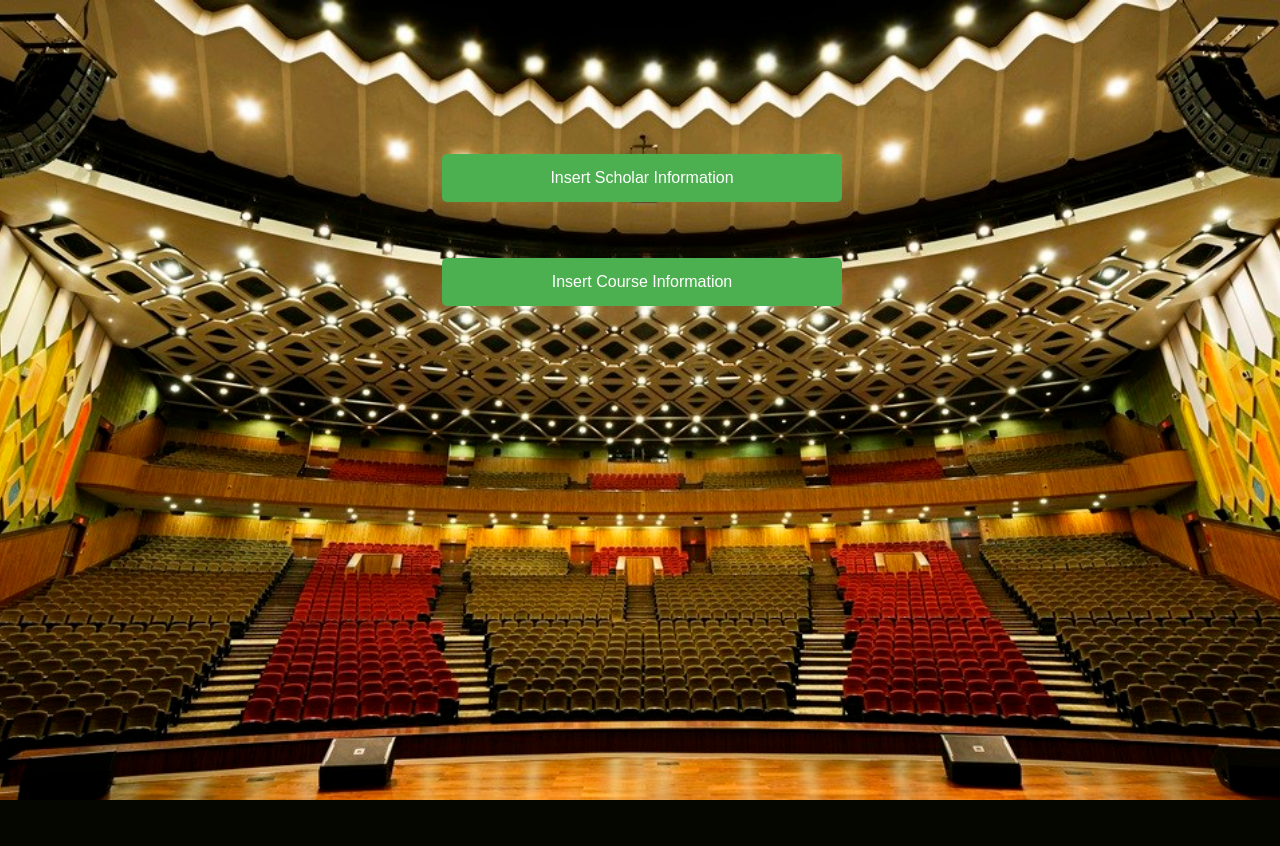
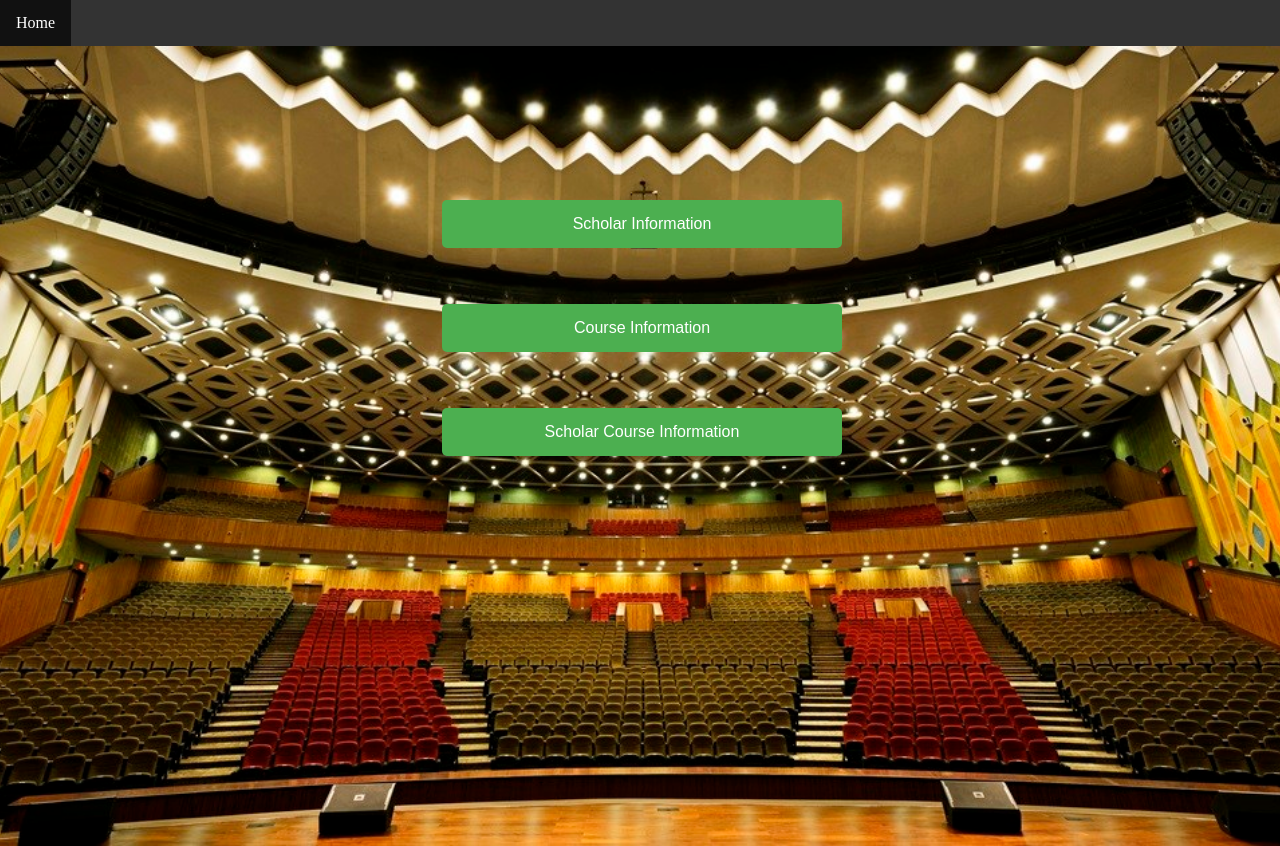
Before and after one commit to chaitybhandari/phd_info_mgmt_system, a Django app: page /phd/phd_insert/ in a window 1280 px wide. Before the commit the page ends 800 px from the top, so only its background shows below. Run offline with Django 3.2, Linux system fonts and the light colour scheme; some libraries are stand-ins or nearby versions.

Commit message:
Added navbar, functionality to insert and update scholar courses.

```diff
--- a/phd_info_mgmt_system/urls.py
+++ b/phd_info_mgmt_system/urls.py
@@ -21,4 +21,7 @@
                            , name='phd_scholar_course_update'),
                        url(r'^phd_course_insert/$', views.phd_course_insert,
                            name='phd_course_insert'),
+                       url(r'^phd_scholar_course_insert',
+                           views.phd_scholar_course_insert,
+                           name='phd_scholar_course_insert')
                        )
--- a/phd_info_mgmt_system/views.py
+++ b/phd_info_mgmt_system/views.py
@@ -13,8 +13,9 @@
 
 def phd_update_page(request):
   context = RequestContext(request)
+  records = PhDScholar.objects.all()
   return render_to_response('phd_info_mgmt_system/phd_update.html',
-                            {}, context)
+                            {'phd_scholars': records}, context)
 
 
 def phd_insert_page(request):
@@ -48,6 +49,69 @@
                               {'form_origin': '/phd/phd_scholar_insert/'}, context)
 
 
+def phd_scholar_course_insert(request):
+  context = RequestContext(request)
+  if request.method == 'POST':
+    request_dict = dict()
+    id_number = request.POST.get('id_number')
+    course_id = request.POST.get('course_id')
+    phd_scholar_objs = PhDScholar.objects.filter(id_number=id_number)
+    if len(phd_scholar_objs) <= 0:
+      error_msg = "The scholar with ID {id}" \
+                  " does not exist in the database.".format(id=id_number)
+      courses = PhDCourses.objects.all()
+
+      return render_to_response('phd_info_mgmt_system/'
+                                'phd_scholar_course_form.html',
+                                {'scholar_dn_exist': error_msg,
+                                 'all_courses': courses,
+                                 'disable_grades': True}, context)
+
+    course_obj = PhDCourses.objects.filter(course_id=course_id)[0]
+    phd_scholar_obj = phd_scholar_objs[0]
+    phd_scholar_course_list =\
+     PhDScholarCourses.objects.filter(id_number=phd_scholar_obj,
+                                      course_id=course_obj)
+    if len(phd_scholar_course_list) > 0:
+      context_dict = dict()
+      error_msg = 'The Course with ID {id} and name {name} already' \
+                  ' exists in the' \
+                  ' Database under scholar' \
+                  ' {s_id}.'.format(id=course_obj.course_id,
+                                    name=course_obj.course_name,
+                                    s_id=phd_scholar_obj.id_number)
+
+      context_dict["scholar_course_exists"] = error_msg
+      courses = PhDCourses.objects.all()
+      context_dict["all_courses"] = courses
+      context_dict["disable_grades"] = True
+      return render_to_response('phd_info_mgmt_system/'
+                                'phd_scholar_course_form.html',
+                                context_dict, context)
+
+    for key in request.POST:
+      if key != "csrfmiddlewaretoken":
+        if key == 'id_number':
+          request_dict[key] = phd_scholar_obj
+        elif key == 'course_id':
+          request_dict[key] = course_obj
+        else:
+          request_dict[key] = request.POST.get(key)
+    phd_scholar_course = PhDScholarCourses(**request_dict)
+    phd_scholar_course.save()
+    success_msg = "Course Information has been updated against the PhD Scholar."
+    return render_to_response('phd_info_mgmt_system/phd_scholar_course_form.html',
+                              {'scholar_update_success': success_msg}, context)
+  else:
+    courses = PhDCourses.objects.all()
+    context_dict = dict()
+    context_dict["form_origin"] = '/phd/phd_scholar_course_insert/'
+    context_dict["all_courses"] = courses
+    context_dict["disable_grades"] = True
+    return render_to_response('phd_info_mgmt_system/phd_scholar_course_form.html',
+                              context_dict, context)
+
+
 def phd_course_insert(request):
   context = RequestContext(request)
   if request.method == 'POST':
@@ -75,7 +139,12 @@
   if request.method == 'POST':
     id_number = request.POST.get('id_number')
     phd_scholar_obj = PhDScholar.objects.filter(id_number=id_number)[0]
+    phd_thesis_list = PhDThesis.objects.filter(id_number=phd_scholar_obj)
     request_dict = dict()
+    if len(phd_thesis_list) > 0:
+      thesis_id = phd_thesis_list[0].thesis_id
+      request_dict['thesis_id'] = thesis_id
+
     for key in request.POST:
       if key != "csrfmiddlewaretoken" and key != 'source':
         if key == 'id_number':
@@ -85,8 +154,10 @@
     phd_thesis = PhDThesis(**request_dict)
     phd_thesis.save()
     success_msg = 'PhD Scholar Thesis Information successfully updated!'
+    records = PhDScholar.objects.all()
     return render_to_response('phd_info_mgmt_system/phd_update.html',
-                              {'thesis_update_success': success_msg},
+                              {'thesis_update_success': success_msg,
+                               'phd_scholars': records},
                               context)
   else:
     return render_to_response('phd_info_mgmt_system/phd_thesis_form.html'
@@ -115,7 +186,8 @@
       context_dict["scholar_course_exists"] = error_msg
       context_dict["form_values"] = dict()
       context_dict["form_values"]['id_number'] = phd_scholar_obj.id_number
-      context_dict['dept_course_list'] = create_dept_course_list(phd_scholar_obj)
+      context_dict['scholar_course_list'] = \
+        create_scholar_course_list(phd_scholar_obj)
       return render_to_response('phd_info_mgmt_system/'
                                 'phd_scholar_course_form.html',
                                 context_dict, context)
@@ -131,8 +203,10 @@
     phd_scholar_course = PhDScholarCourses(**request_dict)
     phd_scholar_course.save()
     success_msg = "Course Information has been updated against the PhD Scholar."
+    records = PhDScholar.objects.all()
     return render_to_response('phd_info_mgmt_system/phd_update.html',
-                              {'scholar_update_success': success_msg}, context)
+                              {'scholar_update_success': success_msg,
+                               'phd_scholars': records}, context)
   else:
     return render_to_response('phd_info_mgmt_system/phd_scholar_course_form.html',
                               {}, context)
@@ -148,8 +222,10 @@
     phd_scholar = PhDScholar(**request_dict)
     phd_scholar.save()
     success_msg = 'PhD Scholar Information successfully updated!'
+    records = PhDScholar.objects.all()
     return render_to_response('phd_info_mgmt_system/phd_update.html',
-                              {'scholar_update_success': success_msg}, context)
+                              {'scholar_update_success': success_msg,
+                               'phd_scholars': records}, context)
   else:
     return render_to_response('phd_info_mgmt_system/phd_scholar_form.html',
                               {}, context)
@@ -159,7 +235,8 @@
   source_resolution_dict = {
     'phd_scholar': {
         'template': 'phd_scholar_form.html',
-        'class': PhDScholar
+        'class': PhDScholar,
+        'url': '/phd/phd_scholar_update/'
     },
     'phd_thesis': {
         'template': 'phd_thesis_form.html',
@@ -173,7 +250,8 @@
     },
     'phd_scholar_courses': {
         'template': 'phd_scholar_course_form.html',
-        'class': PhDScholarCourses
+        'class': PhDScholarCourses,
+        'url': '/phd/phd_scholar_course_update/'
     }
   }
   context = RequestContext(request)
@@ -182,18 +260,20 @@
   if request.method == 'POST':
     id_number = request.POST.get('id_number')
     source = request.POST.get('source')
-    if source == "phd_scholar":
-      context_dict["form_action"] = '/phd/phd_scholar_update/'
+    if source in ["phd_scholar", "phd_scholar_courses"]:
+      context_dict["form_action"] = source_resolution_dict[source]["url"]
       context_dict["readonly"] = True
     records = PhDScholar.objects.filter(id_number=id_number)
     if len(records) <= 0:
       error_msg = 'The ID Number {id} does not' \
                   ' exist in the Database.'.format(id=id_number)
+      records = PhDScholar.objects.all()
       return render_to_response('phd_info_mgmt_system/phd_update.html',
-                                {'id_number_dn_exist': error_msg}, context)
+                                {'id_number_dn_exist': error_msg,
+                                 'phd_scholars': records}, context)
     else:
       if source == "phd_scholar_courses":
-        context_dict['dept_course_list'] = create_dept_course_list(records[0])
+        context_dict['dept_course_list'] = create_scholar_course_list(records[0])
 
       source_class = ((source_resolution_dict.get(source)).get('class'))
       record_object_list = source_class.objects.filter(id_number=id_number)
@@ -230,3 +310,11 @@
     if department_to_course_alias[scholar_department] in course.course_id:
       dept_course_list.append(course)
   return dept_course_list
+
+
+def create_scholar_course_list(scholar_record):
+  records = PhDScholarCourses.objects.filter(id_number=scholar_record)
+  scholar_course_list = list()
+  for phd in records:
+    scholar_course_list.append(phd.course_id)
+  return scholar_course_list
--- a/static/css/style.css
+++ b/static/css/style.css
@@ -113,3 +113,27 @@
 	box-shadow: 0 0 0 0;
 	border-color: #ced4da;
 }
+
+.navbar {
+    list-style-type: none;
+    margin: 0;
+    padding: 0;
+    overflow: hidden;
+    background-color: #333;
+}
+
+.navbar-item {
+    float: left;
+}
+
+.navbar-item a {
+    display: block;
+    color: white;
+    text-align: center;
+    padding: 14px 16px;
+    text-decoration: none;
+}
+
+.navbar-item a:hover {
+    background-color: #111;
+}
--- a/static/js/utils.js
+++ b/static/js/utils.js
@@ -36,6 +36,24 @@
     }
 
 }
+function validate_phd_scholar_course_form(){
+
+    var form = document.forms["phd_scholar_course_form"];
+    var id_number = phd_form["id_number"].value;
+    var reg = /20\d\dPH[A-Z][A-Z]\d\d\d\dH/g;
+    var match_arr = id_number.match(reg);
+    if (!match_arr){
+        alert("Please enter a valid ID Number.");
+        //document.getElementById("id_error").style.display = "inline"
+        return false;
+    }
+
+
+
+
+}
+
+
 function validate_phd_scholar_form(){
     var phd_form = document.forms["phd_scholar_form"];
     var id_number = phd_form["id_number"].value;
--- a/templates/phd_info_mgmt_system/phd_insert.html
+++ b/templates/phd_info_mgmt_system/phd_insert.html
@@ -6,6 +6,9 @@
     <link href="{% static 'css/style.css' %}" rel="stylesheet" type="text/css"/>
 </head>
 <body>
+    <ul class="navbar">
+        <li class="navbar-item"><a class="active" href="/phd/">Home</a></li>
+    </ul>
         {% if scholar_added %}
             <script>alert('{{ scholar_added }}');</script>
         {% endif %}
@@ -17,10 +20,13 @@
 
             <div class="button-group">
                 <div class="button-div">
-                    <a id="insert-link" class="buttons" href="/phd/phd_scholar_insert/">Insert Scholar Information</a>
+                    <a id="insert-link" class="buttons" href="/phd/phd_scholar_insert/">Scholar Information</a>
                 </div>
                 <div class="button-div">
-                    <a id="insert-link" class="buttons" href="/phd/phd_course_insert/">Insert Course Information</a>
+                    <a id="insert-link" class="buttons" href="/phd/phd_course_insert/">Course Information</a>
+                </div>
+                <div class="button-div">
+                    <a id="insert-link" class="buttons" href="/phd/phd_scholar_course_insert/">Scholar Course Information</a>
                 </div>
             </div>
         </form>
--- a/templates/phd_info_mgmt_system/phd_thesis_form.html
+++ b/templates/phd_info_mgmt_system/phd_thesis_form.html
@@ -158,11 +158,11 @@
                                     <input class="form-control input-md" id="submit" type="submit" value="Save Thesis Information">
                                 </div>
 
-                                <div class="form-group">
-                                    <input class="form-control input-md" id="reset" type="reset" value="Clear Information">
-                                </div>
                             </fieldset>
                         </form>
+                        <div class="form-group">
+                            <a href="/phd/"><button class="form-control input-md" >Go to Home</button></a>
+                        </div>
                     </div>
                 </div>
             </div>
```
Also changed, not shown: templates/phd_info_mgmt_system/phd_scholar_course_form.html (+48 -2 lines), templates/phd_info_mgmt_system/phd_scholar_form.html (+4 -3 lines), templates/phd_info_mgmt_system/phd_update.html (+29 -7 lines), phd_info.db, 2 other files.
